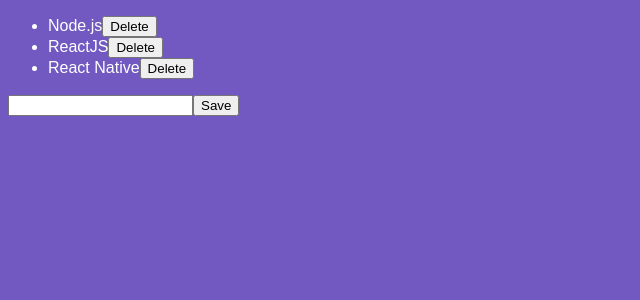
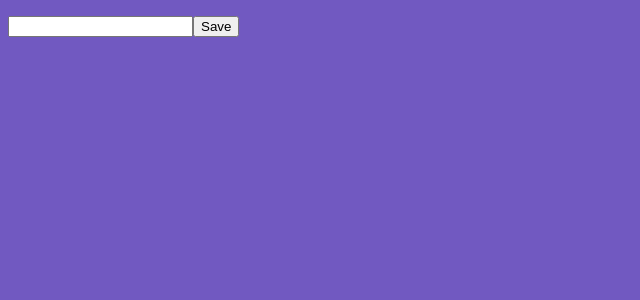
Before and after one commit to Artenes/rocketseat-bootcamp-module04, a React app: page / in a window 1280 px wide. Shown: the top 300 px of the page, without its empty margins (0-640 px from the left). Built offline with nearby package versions, Linux system fonts and the light colour scheme.

Commit message:
fet: Saves tech list in localStorage

```diff
--- a/src/components/TechList.js
+++ b/src/components/TechList.js
@@ -4,12 +4,28 @@ import TechItem from './TechItem';
 class TechList extends Component {
   state = {
     newTech: '',
-    techs: [
-      'Node.js',
-      'ReactJS',
-      'React Native'
-    ]
+    techs: []
   };
+
+  /**
+   * Loads tech list from localStorage.
+   */
+  componentDidMount() {
+    const techs = localStorage.getItem('techs');
+
+    if (techs) {
+      this.setState({ techs: JSON.parse(techs) });
+    }
+  }
+
+  /**
+   * Updates tech list in localStorage.
+   */
+  componentDidUpdate(_, prevState) {
+    if (prevState.techs !== this.state.techs) {
+        localStorage.setItem('techs', JSON.stringify(this.state.techs));
+    }
+  }
 
   /**
    * Has to be an arrow function to have access to class' `this` instance.
```
